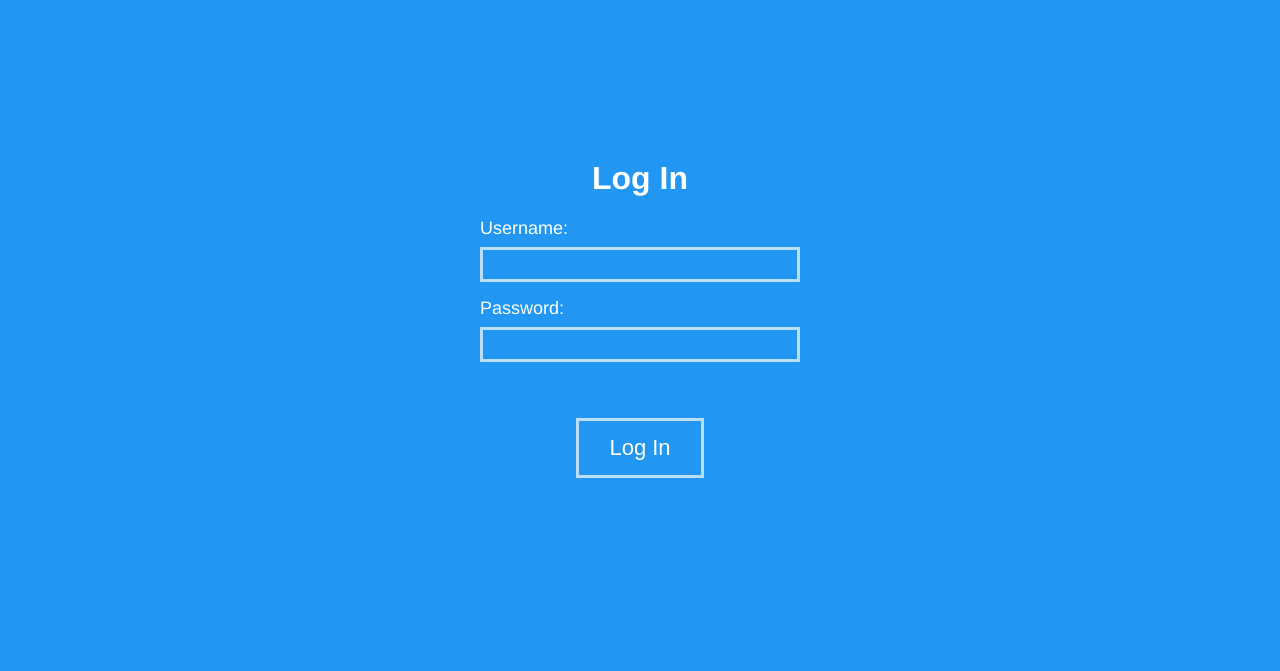
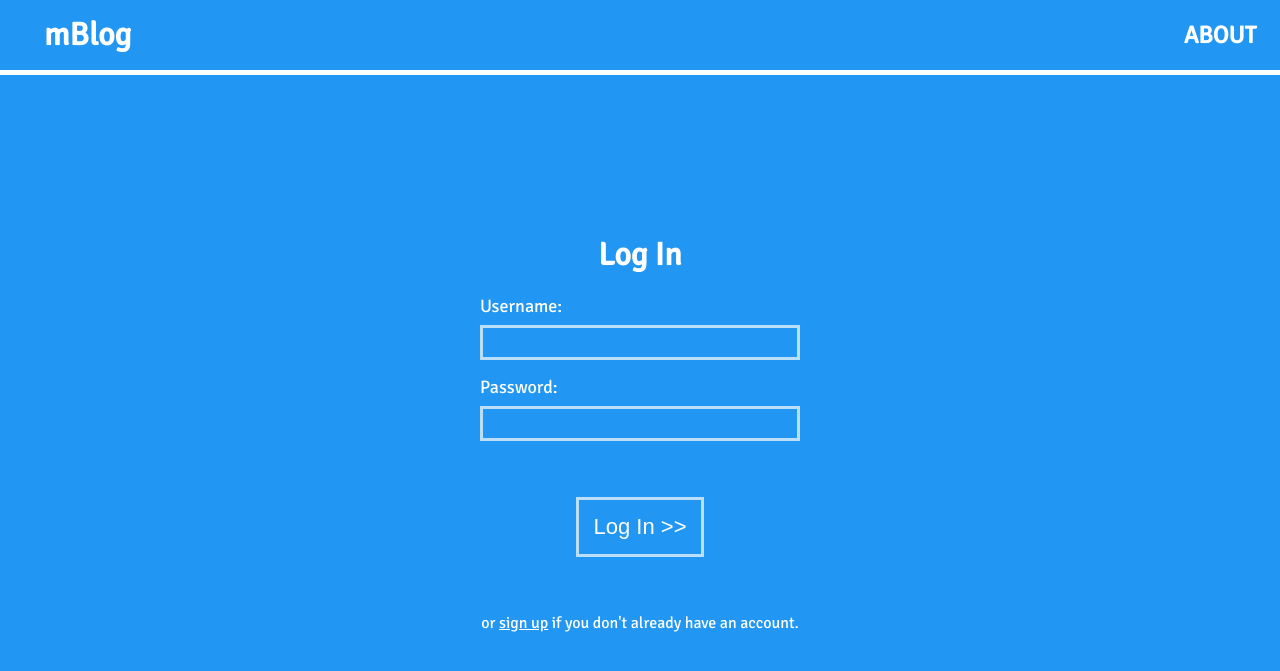
Before and after one commit to anchit1/mBlog, a Django app: page /login/ in a window 1280 px wide. Shown: the top 671 px of the page. Run offline with Django 3.2, Linux system fonts and the light colour scheme.

Commit message:
Add a header to login and signup page. Also inter-linked aforementioned pages

```diff
--- a/blog/static/css/signup.css
+++ b/blog/static/css/signup.css
@@ -4,7 +4,7 @@ body {
     -moz-box-sizing: border-box;
     box-sizing: border-box;
     background-color: #2196F3;
-    font-family: 'helvetica';
+    font-family: 'Signika', sans-serif;
 }
 
 .container {
@@ -12,6 +12,10 @@ body {
     margin-top: 10vh;
     /*background-color: indianred;*/
     text-align: center;
+}
+
+.block {
+    display: block;
 }
 
 p {
@@ -63,3 +67,66 @@ h1 {
     cursor: pointer;
     border-color: white;
 }
+
+
+/* Style for the header of the page */
+.header {
+    background-color: #2196F3;
+    display: flex;
+    height: 70px;
+    flex-direction: row-reverse;
+    border-bottom: solid 5px white;
+}
+
+.header-link {
+    min-width: 100px;
+    height: 100%;
+    line-height: 70px;
+    font-size: 24px;
+    color: white;
+    font-weight: 600;
+    text-align: center;
+    margin-right: 10px;
+}
+
+a {
+    width: 100%;
+    height: 100%;
+    color: white;
+    text-decoration: none;
+}
+
+.header-link:hover a{
+    background-color: white;
+    color: #2196F3;
+}
+
+.header-logo {
+    text-align: center;
+    line-height: 70px;
+    width: 150px;
+    height: 100%;
+    margin-right: auto;
+    margin-left: 1%;
+    font-size: 32px;
+    font-weight: 700;
+}
+
+.header-logo a {
+    width: 100%;
+    height: 100%;
+}
+
+.header-logo:hover a {
+    background-color: white;
+    color: #2196F3;
+}
+
+#f-link {
+    text-decoration: underline;
+}
+
+#f-link:hover {
+    color: #2196F3;
+    background-color: white;
+}
--- a/blog/templates/blog/generic_signup_login.html
+++ b/blog/templates/blog/generic_signup_login.html
@@ -4,9 +4,15 @@
     <meta charset="UTF-8">
     <title>{{ title_main }} | {{ title_sub }}</title>
     {% load static %}
-    <link rel="stylesheet" type="text/css" href="{% static 'css/signup.css' %}"
+    <link rel="stylesheet" type="text/css" href="{% static 'css/signup.css' %}">
+    <link href="https://fonts.googleapis.com/css?family=Signika" rel="stylesheet">
 </head>
 <body>
+
+    <div class="header">
+        <div class="header-link"><a href="{% url 'about' %}" class="block">ABOUT</a></div>
+        <div class="header-logo"><a href="{% url 'home' %}" class="block">mBlog</a></div>
+    </div>
 
     <div class="container">
         {% block content %}
--- /dev/null
+++ b/blog/templates/blog/header_home.html
@@ -0,0 +1,5 @@
+{% include "blog/generic_signup_login.html" %}
+
+{% block header_home %}
+    hgkg
+{% endblock %}
--- a/blog/templates/blog/login.html
+++ b/blog/templates/blog/login.html
@@ -4,6 +4,7 @@
     <h1>Log In</h1>
     <form method="POST"> {% csrf_token %}
         {{ form.as_p }}
-        <button type="submit" class="submit-btn">Log In</button>
+        <button type="submit" class="submit-btn">Log In >></button>
+        <p style="text-align: center; color: white;">or <a id="f-link" href="{% url 'signup' %}">sign up</a> if you don't already have an account. </p>
     </form>
 {% endblock %}
--- a/blog/templates/blog/signup.html
+++ b/blog/templates/blog/signup.html
@@ -5,5 +5,6 @@
     <form method="post"> {% csrf_token %}
         {{ form.as_p }}
         <button type="submit" value="Sign Up" class="submit-btn">Sign Up</button>
+        <p style="text-align: center; color: white;">or <a id="f-link" href="{% url 'login' %}">log in</a> if you already have an account. </p>
     </form>
 {% endblock %}
--- a/blog/views.py
+++ b/blog/views.py
@@ -21,3 +21,7 @@ def login(request):
     form = UserLoginForm()
     context = {'title_main': title_main, 'title_sub': 'Log In', 'form': form}
     return render(request, 'blog/login.html', context)
+
+
+def about(request):
+    return HttpResponse("This is the about page.")
--- a/micro_blog/urls.py
+++ b/micro_blog/urls.py
@@ -24,6 +24,7 @@ urlpatterns = [
     url(r'^$', views.index, name='home'),
     url(r'^signup/', views.signup, name='signup'),
     url(r'^login/', views.login, name='login'),
+    url(r'^about/', views.about, name='about'),
 ]
 
 urlpatterns += static(settings.STATIC_URL, document_root=settings.STATIC_ROOT)
```
